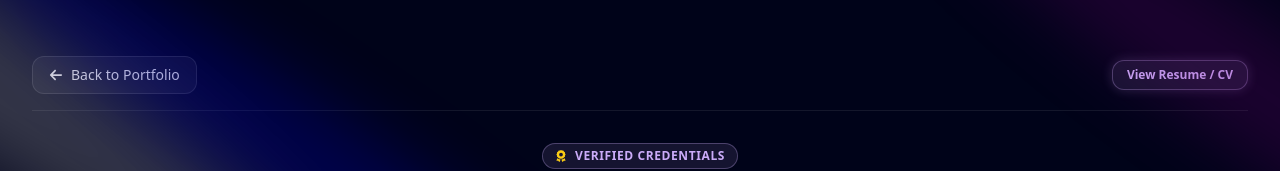
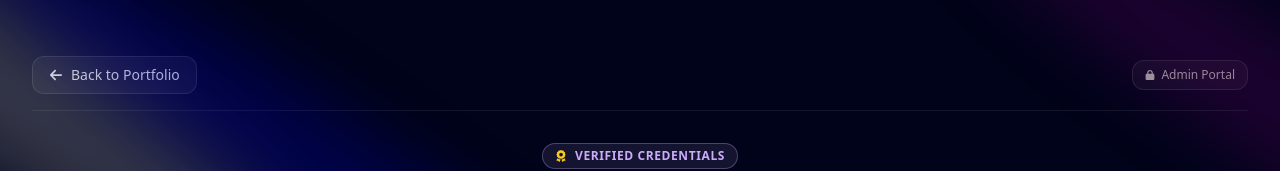
Before and after one commit to Anjaliavv51/prt, a Next.js app: page /certificates in a window 1280 px wide. Shown: the top 171 px of the page. Built offline with nearby package versions, Linux system fonts and the light colour scheme.

Commit message:
feat: restore Admin links in footer and certificates header, replace navbar Login button with Resume link

```diff
--- a/app/page.tsx
+++ b/app/page.tsx
@@ -15,7 +15,10 @@ export default function Home() {
   return (
     <main className="relative bg-black-100 flex justify-center items-center flex-col overflow-hidden mx-auto sm:px-10 px-5">
       <div className="max-w-7xl w-full">
-        <FloatingNav navItems={content.navItems} />
+        <FloatingNav
+          navItems={content.navItems}
+          resumeLink={content.profile.resumeLink}
+        />
         <Hero data={content.profile} />
         <BentoGrid
           gridItems={content.gridItems}
--- a/components/Footer.tsx
+++ b/components/Footer.tsx
@@ -91,13 +91,11 @@ const Footer = ({ email, socialMedia }: FooterProps) => {
             Copyright © {new Date().getFullYear()} Pavananjali
           </p>
           <a
-            href="https://drive.google.com/file/d/1zY5hGuvC-44b8hQJEn3KXADNNnXyZtI2/view?usp=sharing"
-            target="_blank"
-            rel="noopener noreferrer"
-            className="text-xs text-purple/80 hover:text-purple hover:underline transition-colors ml-1 font-medium"
-            title="View Resume / CV"
+            href="/admin"
+            className="text-xs text-neutral-400 hover:text-purple transition-colors ml-1 font-medium"
+            title="Admin Login"
           >
-            • View Resume / CV
+            • Admin
           </a>
         </div>
 
--- a/components/certificates/CertificatesClient.tsx
+++ b/components/certificates/CertificatesClient.tsx
@@ -15,6 +15,7 @@ import {
   FaBuildingColumns,
   FaIdCard,
   FaLayerGroup,
+  FaLock,
 } from "react-icons/fa6";
 
 interface CertificatesClientProps {
@@ -91,14 +92,14 @@ export default function CertificatesClient({
         </Link>
 
         <div className="flex items-center gap-3">
-          <a
-            href="https://drive.google.com/file/d/1zY5hGuvC-44b8hQJEn3KXADNNnXyZtI2/view?usp=sharing"
-            target="_blank"
-            rel="noopener noreferrer"
-            className="inline-flex items-center gap-1.5 px-3.5 py-1.5 rounded-xl border border-purple/30 bg-purple/10 text-xs font-semibold text-purple hover:bg-purple/20 transition-all shadow-[0_0_12px_rgba(203,172,249,0.2)]"
+          <Link
+            href="/admin"
+            className="inline-flex items-center gap-1.5 px-3 py-1.5 rounded-xl border border-white/10 bg-white/[0.04] text-xs text-neutral-400 hover:text-white hover:bg-white/[0.08] transition-all"
+            title="Admin Login & Management"
           >
-            <span>View Resume / CV</span>
-          </a>
+            <FaLock className="text-[10px]" />
+            <span>Admin Portal</span>
+          </Link>
         </div>
       </header>
 
--- a/components/ui/floating-navbar.tsx
+++ b/components/ui/floating-navbar.tsx
@@ -13,6 +13,7 @@ import Link from "next/link";
 export const FloatingNav = ({
   navItems,
   className,
+  resumeLink,
 }: {
   navItems: {
     name: string;
@@ -20,7 +21,12 @@ export const FloatingNav = ({
     icon?: JSX.Element;
   }[];
   className?: string;
+  resumeLink?: string;
 }) => {
+  const targetResume =
+    resumeLink ||
+    "https://drive.google.com/file/d/1zY5hGuvC-44b8hQJEn3KXADNNnXyZtI2/view?usp=sharing";
+
   const { scrollYProgress } = useScroll();
 
   const [visible, setVisible] = useState(false);
@@ -57,7 +63,7 @@ export const FloatingNav = ({
           duration: 0.2,
         }}
         className={cn(
-          "flex max-w-fit  fixed top-10 inset-x-0 mx-auto border dark:border-white/[0.2] rounded-full dark:bg-black shadow-[0px_2px_3px_-1px_rgba(0,0,0,0.1),0px_1px_0px_0px_rgba(25,28,33,0.02),0px_0px_0px_1px_rgba(25,28,33,0.08)] z-[5000] px-10 py-5  items-center justify-center space-x-4 border-white/[0.2] bg-black-100",
+          "flex max-w-fit fixed top-10 inset-x-0 mx-auto border dark:border-white/[0.2] rounded-full dark:bg-black shadow-[0px_2px_3px_-1px_rgba(0,0,0,0.1),0px_1px_0px_0px_rgba(25,28,33,0.02),0px_0px_0px_1px_rgba(25,28,33,0.08)] z-[5000] px-10 py-5 items-center justify-center space-x-4 border-white/[0.2] bg-black-100",
           className
         )}
       >
@@ -73,10 +79,16 @@ export const FloatingNav = ({
             <span className="hidden sm:block text-sm">{navItem.name}</span>
           </Link>
         ))}
-        <button className="border text-sm font-medium relative border-neutral-200 dark:border-white/[0.2] text-black dark:text-white px-4 py-2 rounded-full">
-          <span>Login</span>
-          <span className="absolute inset-x-0 w-1/2 mx-auto -bottom-px bg-gradient-to-r from-transparent via-blue-500 to-transparent  h-px" />
-        </button>
+        <a
+          href={targetResume}
+          target="_blank"
+          rel="noopener noreferrer"
+          className="border text-sm font-medium relative border-purple/40 hover:border-purple text-white px-4 py-2 rounded-full hover:bg-purple/10 transition-all shadow-[0_0_15px_rgba(203,172,249,0.25)] flex items-center gap-1.5 cursor-pointer"
+          title="View Resume / CV"
+        >
+          <span>Resume</span>
+          <span className="absolute inset-x-0 w-1/2 mx-auto -bottom-px bg-gradient-to-r from-transparent via-purple to-transparent h-px" />
+        </a>
       </motion.div>
     </AnimatePresence>
   );
```
